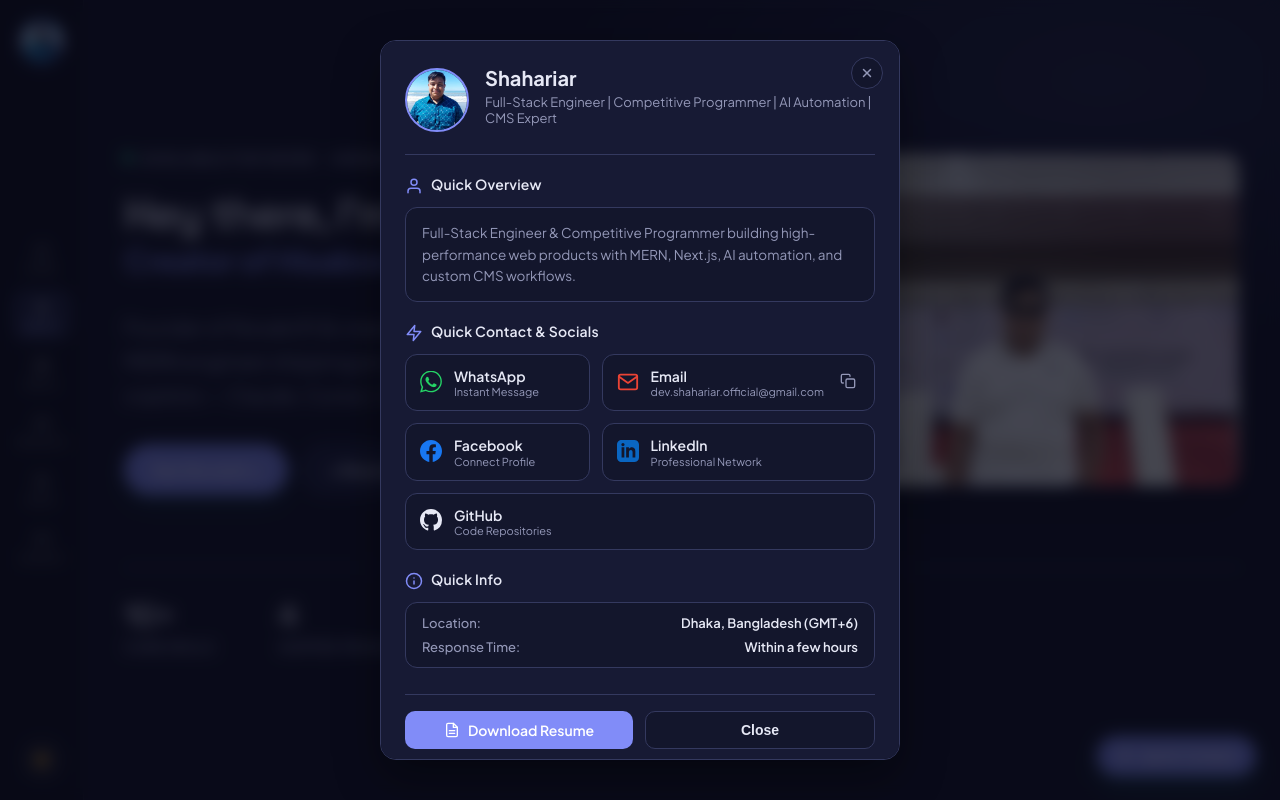
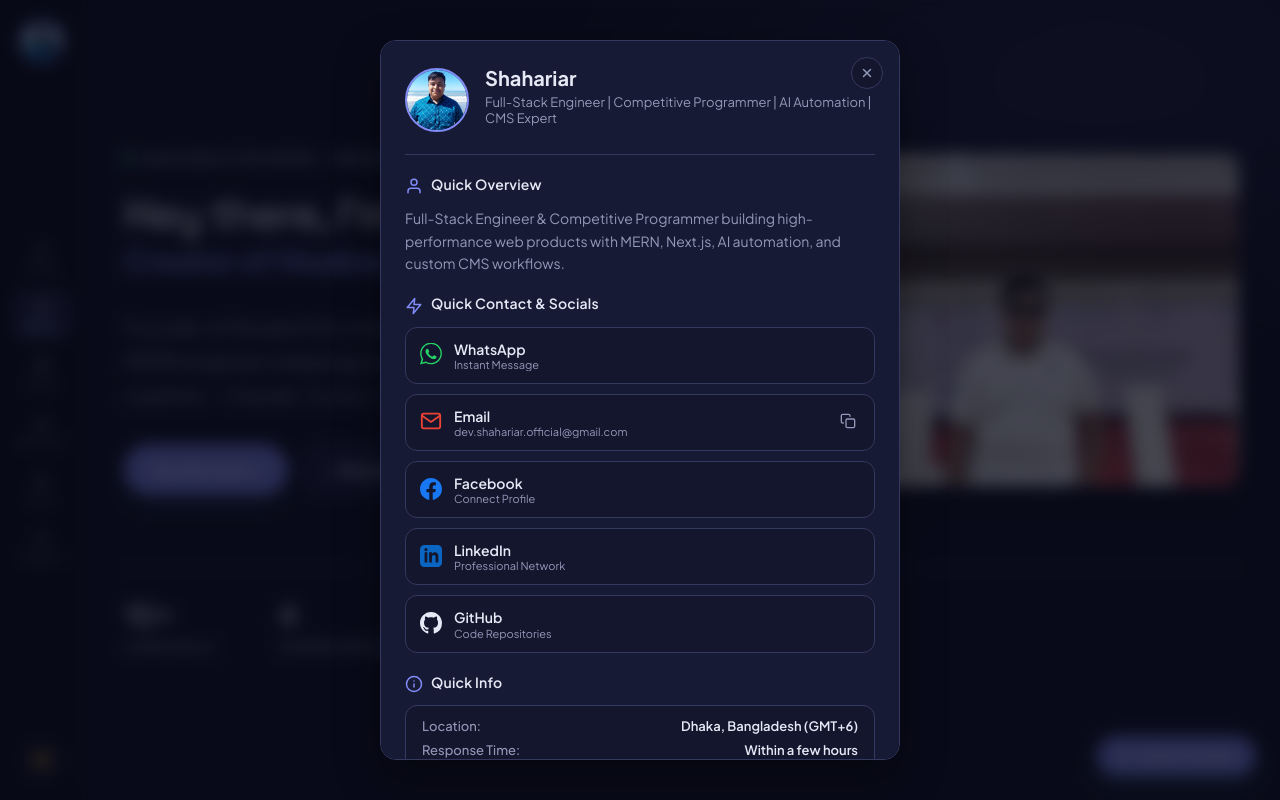
Before and after one commit to shahariar270/Prortfolio-2.0, a React (Vite) app in the folder client/: page /#sec-about in a window 1280 px wide. Both pictures are taken after a click on the button "Quick Contact". Shown: the top 800 px of the page. Built offline with nearby package versions, Linux system fonts and the light colour scheme; no server answers.

Commit message:
style: remove background and border from Quick Overview text and stack contact cards vertically

```diff
--- a/client/src/Component/QuickInfoModal/index.jsx
+++ b/client/src/Component/QuickInfoModal/index.jsx
@@ -159,7 +159,7 @@
             </a>
 
             {/* GitHub */}
-            <a href={data.github} target="_blank" rel="noopener noreferrer" className="st-quick-card github" style={{ gridColumn: 'span 2' }}>
+            <a href={data.github} target="_blank" rel="noopener noreferrer" className="st-quick-card github">
               <span className="st-card-icon github-icon">
                 <svg width="22" height="22" viewBox="0 0 24 24" fill="currentColor">
                   <path d="M12 0C5.37 0 0 5.37 0 12c0 5.31 3.435 9.795 8.205 11.385.6.105.825-.255.825-.57 0-.285-.015-1.23-.015-2.235-3.015.555-3.795-.735-4.035-1.41-.135-.345-.72-1.41-1.23-1.695-.42-.225-1.02-.78-.015-.795.945-.015 1.62.87 1.845 1.23 1.08 1.815 2.805 1.305 3.495.99.105-.78.42-1.305.765-1.605-2.67-.3-5.46-1.335-5.46-5.925 0-1.305.465-2.385 1.23-3.225-.12-.3-.54-1.53.12-3.18 0 0 1.005-.315 3.3 1.23.96-.27 1.98-.405 3-.405s2.04.135 3 .405c2.295-1.56 3.3-1.23 3.3-1.23.66 1.65.24 2.88.12 3.18.765.84 1.23 1.905 1.23 3.225 0 4.605-2.805 5.625-5.475 5.925.435.375.81 1.095.81 2.22 0 1.605-.015 2.895-.015 3.3 0 .315.225.69.825.57A12.02 12.02 0 0024 12c0-6.63-5.37-12-12-12z"/>
--- a/client/src/assets/styles/Component/_quick_info_modal.scss
+++ b/client/src/assets/styles/Component/_quick_info_modal.scss
@@ -118,18 +118,17 @@
 
 .st-quick-modal-grid {
   display: grid;
-  grid-template-columns: repeat(2, 1fr);
-  gap: 12px;
+  grid-template-columns: 1fr;
+  gap: 10px;
   margin-bottom: 20px;
 }
 
 .st-quick-overview-box {
-  background: var(--surface-muted);
-  border: 1px solid var(--border-color);
-  border-radius: 12px;
-  padding: 14px 16px;
-  margin-bottom: 20px;
-  font-size: 13.5px;
+  background: transparent;
+  border: none;
+  padding: 0 0 4px 0;
+  margin-bottom: 16px;
+  font-size: 14px;
   line-height: 1.6;
   color: var(--text-secondary);
 }
```
